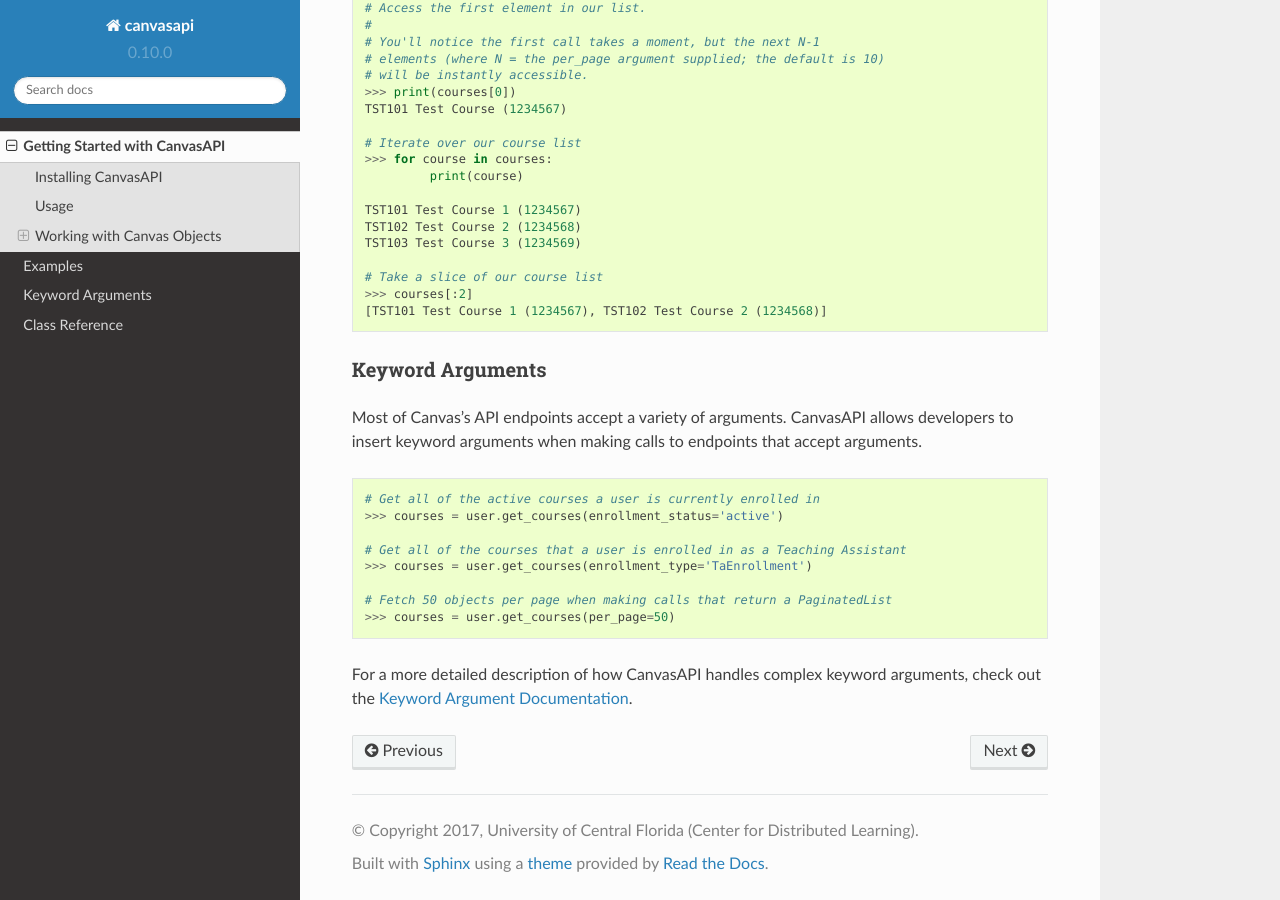
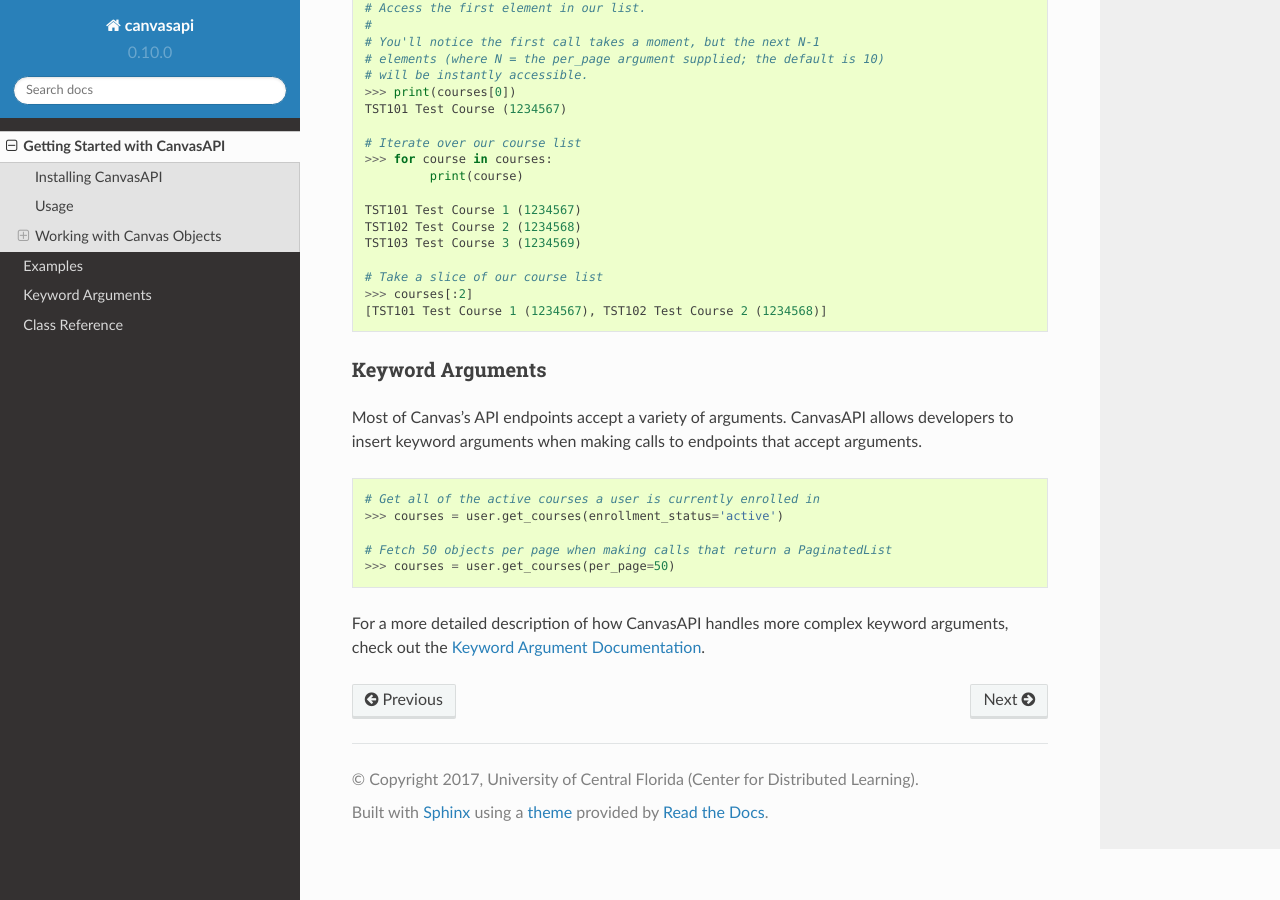
Before and after one commit to ucfopen/canvasapi, a Sphinx documentation site: the page built from docs/getting-started.rst, in a window 1280 px wide and 900 px high, scrolled down 1961 px. Built offline with Sphinx 7.4.7 and the Read the Docs theme 2.0.0, drawn with Linux system fonts in a browser that asks for light colours.

Commit message:
Update getting-started page to reflect README changes.

```diff
--- a/docs/getting-started.rst
+++ b/docs/getting-started.rst
@@ -117,10 +117,7 @@
     # Get all of the active courses a user is currently enrolled in
     >>> courses = user.get_courses(enrollment_status='active')
 
-    # Get all of the courses that a user is enrolled in as a Teaching Assistant
-    >>> courses = user.get_courses(enrollment_type='TaEnrollment')
-
     # Fetch 50 objects per page when making calls that return a PaginatedList
     >>> courses = user.get_courses(per_page=50)
 
-For a more detailed description of how CanvasAPI handles complex keyword arguments, check out the `Keyword Argument Documentation <keyword-args.html>`_.
+For a more detailed description of how CanvasAPI handles more complex keyword arguments, check out the `Keyword Argument Documentation <keyword-args.html>`_.
```
